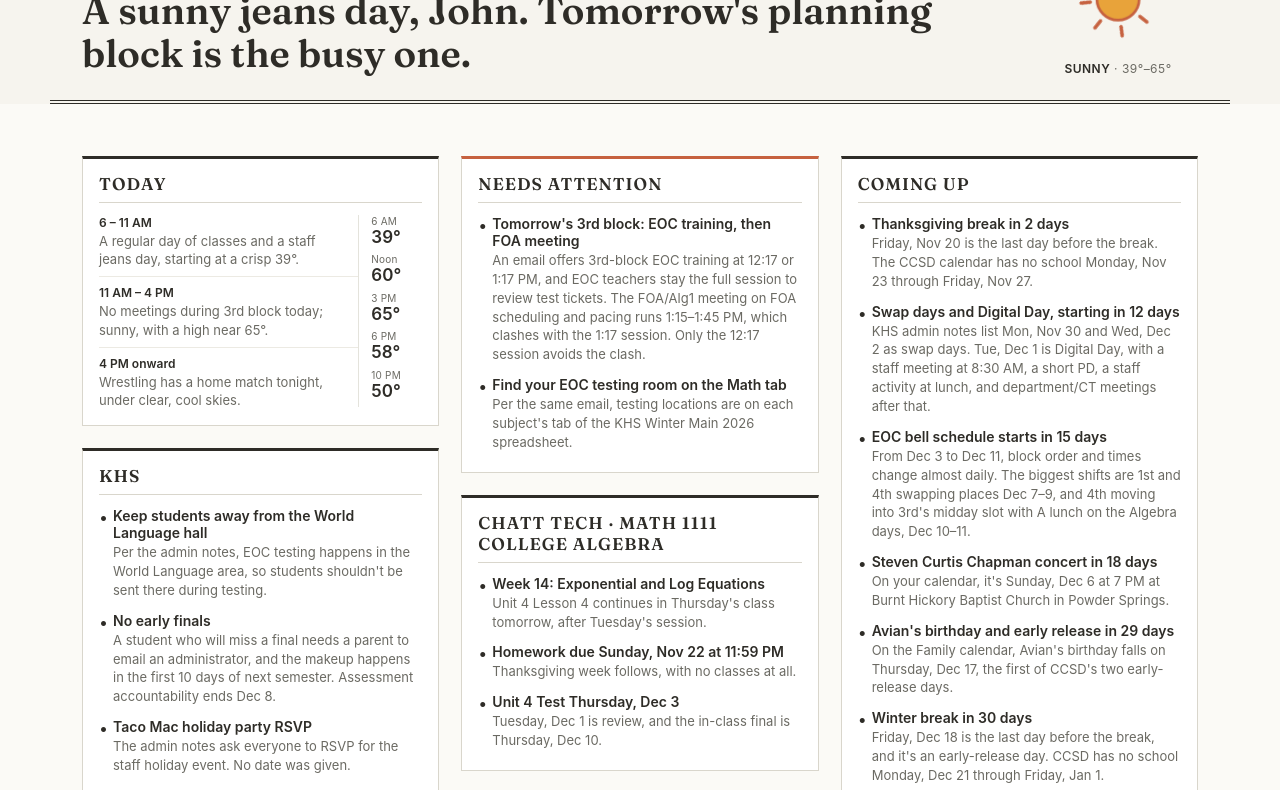
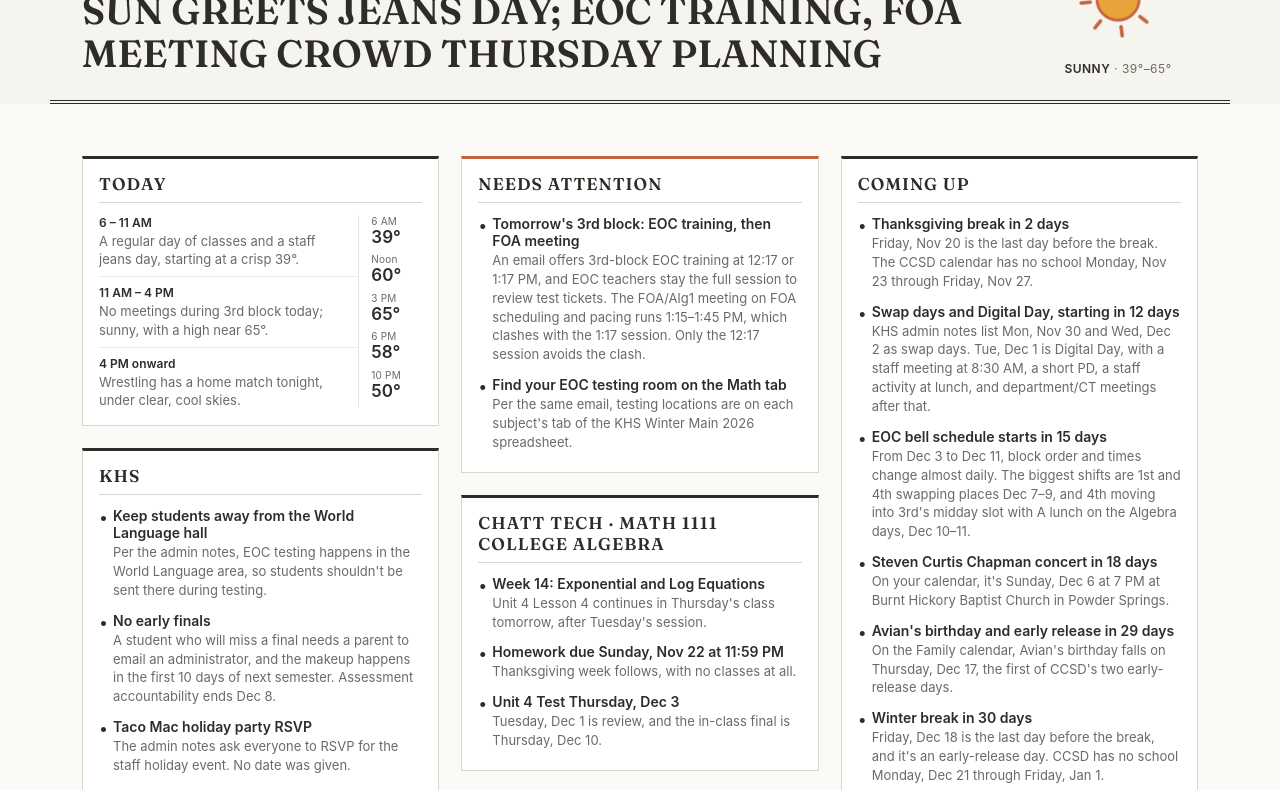
Before and after one commit to Mr-McCormack/morning-brief, a plain HTML site: page index.html in a window 1280 px wide. Shown: the part 109-899 px from the top of the page. Drawn offline with Linux system fonts and the light colour scheme.

Commit message:
Banner-style headline
Co-Authored-By: Claude Opus 5.5 <noreply@anthropic.com>
Claude-Session: https://claude.ai/code/session_01Lg7PAJ4Z4WXG1j2hSmyU2N

```diff
--- a/index.html
+++ b/index.html
@@ -115,7 +115,7 @@ h1{font-size:38px;max-width:none}
 </head>
 <body>
 <section class="band top"><div class="inner">
-<div class="np-head"><div class="np-title"><div class="date">Wednesday · November 18 2026</div><h1>A sunny jeans day, John. Tomorrow's planning block is the busy one.</h1></div><div class="np-wx"><svg viewBox="0 0 120 120" role="img" aria-label="Sunny"><g class="wx-rays" style="transform-origin:60px 60px" stroke="#C6613F" stroke-width="3.5" stroke-linecap="round"><line x1="60" y1="32" x2="60" y2="23" transform="rotate(0 60 60)"/><line x1="60" y1="32" x2="60" y2="23" transform="rotate(45 60 60)"/><line x1="60" y1="32" x2="60" y2="23" transform="rotate(90 60 60)"/><line x1="60" y1="32" x2="60" y2="23" transform="rotate(135 60 60)"/><line x1="60" y1="32" x2="60" y2="23" transform="rotate(180 60 60)"/><line x1="60" y1="32" x2="60" y2="23" transform="rotate(225 60 60)"/><line x1="60" y1="32" x2="60" y2="23" transform="rotate(270 60 60)"/><line x1="60" y1="32" x2="60" y2="23" transform="rotate(315 60 60)"/></g><circle class="wx-core" style="transform-origin:60px 60px" cx="60" cy="60" r="20" fill="#E8A33A" stroke="#C6613F" stroke-width="2.5"/></svg><div class="cap"><b>Sunny</b> · 39°–65°</div></div></div>
+<div class="np-head"><div class="np-title"><div class="date">Wednesday · November 18 2026</div><h1>SUN GREETS JEANS DAY; EOC TRAINING, FOA MEETING CROWD THURSDAY PLANNING</h1></div><div class="np-wx"><svg viewBox="0 0 120 120" role="img" aria-label="Sunny"><g class="wx-rays" style="transform-origin:60px 60px" stroke="#C6613F" stroke-width="3.5" stroke-linecap="round"><line x1="60" y1="32" x2="60" y2="23" transform="rotate(0 60 60)"/><line x1="60" y1="32" x2="60" y2="23" transform="rotate(45 60 60)"/><line x1="60" y1="32" x2="60" y2="23" transform="rotate(90 60 60)"/><line x1="60" y1="32" x2="60" y2="23" transform="rotate(135 60 60)"/><line x1="60" y1="32" x2="60" y2="23" transform="rotate(180 60 60)"/><line x1="60" y1="32" x2="60" y2="23" transform="rotate(225 60 60)"/><line x1="60" y1="32" x2="60" y2="23" transform="rotate(270 60 60)"/><line x1="60" y1="32" x2="60" y2="23" transform="rotate(315 60 60)"/></g><circle class="wx-core" style="transform-origin:60px 60px" cx="60" cy="60" r="20" fill="#E8A33A" stroke="#C6613F" stroke-width="2.5"/></svg><div class="cap"><b>Sunny</b> · 39°–65°</div></div></div>
 <svg viewBox="0 0 840 170" xmlns="http://www.w3.org/2000/svg" aria-hidden="true">
   <path d="M0 124 C 80 122, 120 126, 200 124 S 320 122, 400 124 S 540 126, 620 123 S 770 125, 840 123" fill="none" stroke="#2E2C27" stroke-width="2.2" stroke-linecap="round"/>
   <g stroke="#C6613F" stroke-width="2" stroke-linecap="round" fill="none">
```
